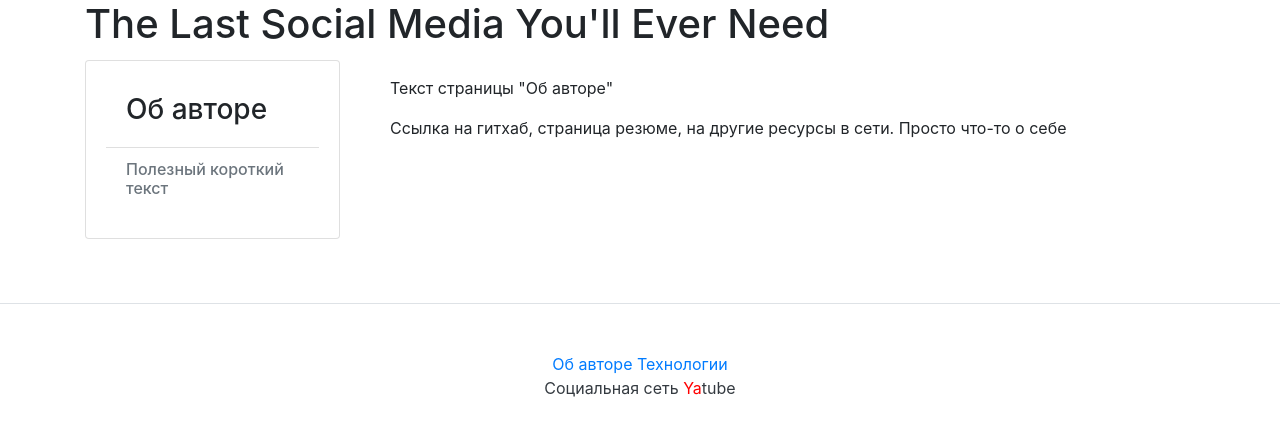
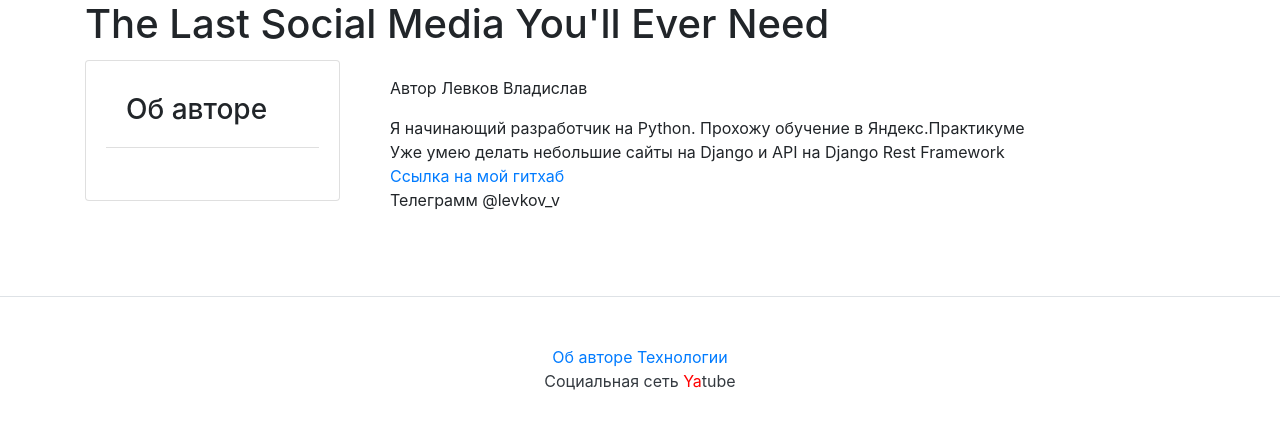
Before and after one commit to levkovv/hw05_final, a Django app: page /about/author/ in a window 1280 px wide. Shown: the part 56-492 px from the top of the page. Run offline with Django 3.2, Linux system fonts and the light colour scheme; some libraries are stand-ins or nearby versions.

Commit message:
Changes in html-files

```diff
--- a/yatube/templates/about/author.html
+++ b/yatube/templates/about/author.html
@@ -15,7 +15,7 @@
             </li>
             <li class="list-group-item">
               <div class="h6 text-muted">
-                Полезный короткий текст
+
               </div>
             </li>
           </ul>
@@ -26,10 +26,15 @@
     <div class="col-md-9">
       <div class="card-body">
         <div class="card-text">
-          <p>Текст страницы "Об авторе"</p>
+          <p>Автор Левков Владислав</p>
           <p>
-            Ссылка на гитхаб, страница резюме, на другие ресурсы в сети.
-            Просто что-то о себе
+            Я начинающий разработчик на Python. Прохожу обучение в Яндекс.Практикуме
+            <br>
+            Уже умею делать небольшие сайты на Django и API на Django Rest Framework
+            <br>
+            <a href="https://github.com/levkovv">Ссылка на мой гитхаб</a>
+            <br>
+            Телеграмм @levkov_v
           </p>
         </div>
       </div>
--- a/yatube/templates/includes/menu.html
+++ b/yatube/templates/includes/menu.html
@@ -1,5 +1,5 @@
 {% if user.is_authenticated %}
-  <div class="row">
+  <div class="row ml-1">
     <ul class="nav nav-tabs">
       <li class="nav-item">
         <a class="nav-link {% if index %}active{% endif %}" href="{% url 'index' %}">
--- a/yatube/templates/post.html
+++ b/yatube/templates/post.html
@@ -20,8 +20,8 @@
 		  <ul class="list-group list-group-flush">
 			<li class="list-group-item">
 			  <div class="h6 text-muted">
-				Подписчиков: XXX <br>
-				Подписан: XXX
+				Подписчиков: {{ author.following.count }} <br>
+				Подписан: {{ author.follower.count }}
 			  </div>
 			</li>
 			<li class="list-group-item">
--- a/yatube/templates/profile.html
+++ b/yatube/templates/profile.html
@@ -35,8 +35,8 @@
 
 
 			  <div class="h6 text-muted">
-				Подписчиков: XXX <br>
-				Подписан: XXX
+				Подписчиков: {{ author.following.count }} <br>
+				Подписан: {{ author.follower.count }}
 			  </div>
 			</li>
 			<li class="list-group-item">
```
Also changed, not shown: yatube/templates/about/tech.html (+6 -4 lines), yatube/templates/includes/post_item.html (+6 -4 lines), README.md, yatube/templates/index.html (line endings or trailing spaces).
